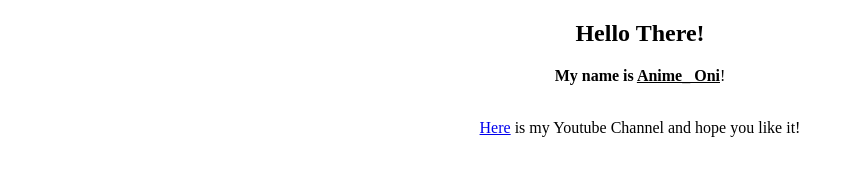
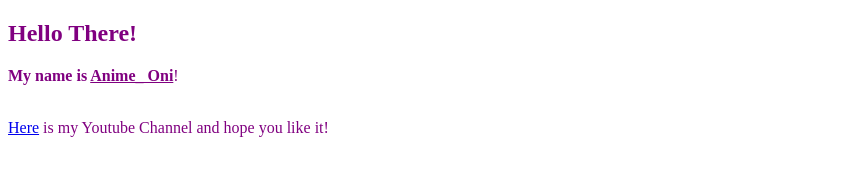
Before and after one commit to anime-oni/anime-oni.github.io, a plain HTML site: page index.html in a window 1280 px wide. Shown: the whole page, without its empty margins (0-854 px from the left). Drawn offline with Linux system fonts and the light colour scheme.

Commit message:
Update index.html

```diff
--- a/index.html
+++ b/index.html
@@ -3,6 +3,7 @@
 <head>
 <title>Anime Oni's Website</title>
 </head>
+<link rel="stylesheet" href="styles.css" /›
 <center>
 <body>
 <h2> Hello There!</h2>
```
